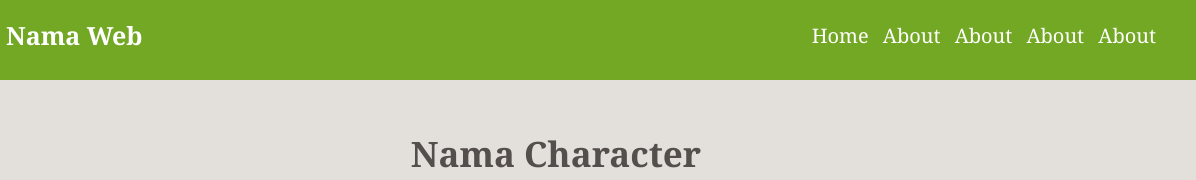
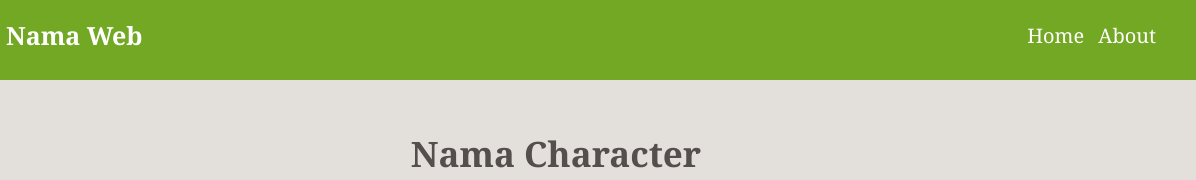
Before and after one commit to primtol/belajarweb.github.io, a plain HTML site: page index.html in a window 1280 px wide. Shown: the top 180 px of the page, 84-1280 px from the left. Drawn offline with Linux system fonts and the light colour scheme.

Commit message:
edited nav

```diff
--- a/index.html
+++ b/index.html
@@ -22,9 +22,6 @@
       <div class="nav-list">
         <ul>
           <li><a href="#">Home</a></li>
-          <li><a href="#">About</a></li>
-          <li><a href="#">About</a></li>
-          <li><a href="#">About</a></li>
           <li><a href="#">About</a></li>
         </ul>
       </div>
```
